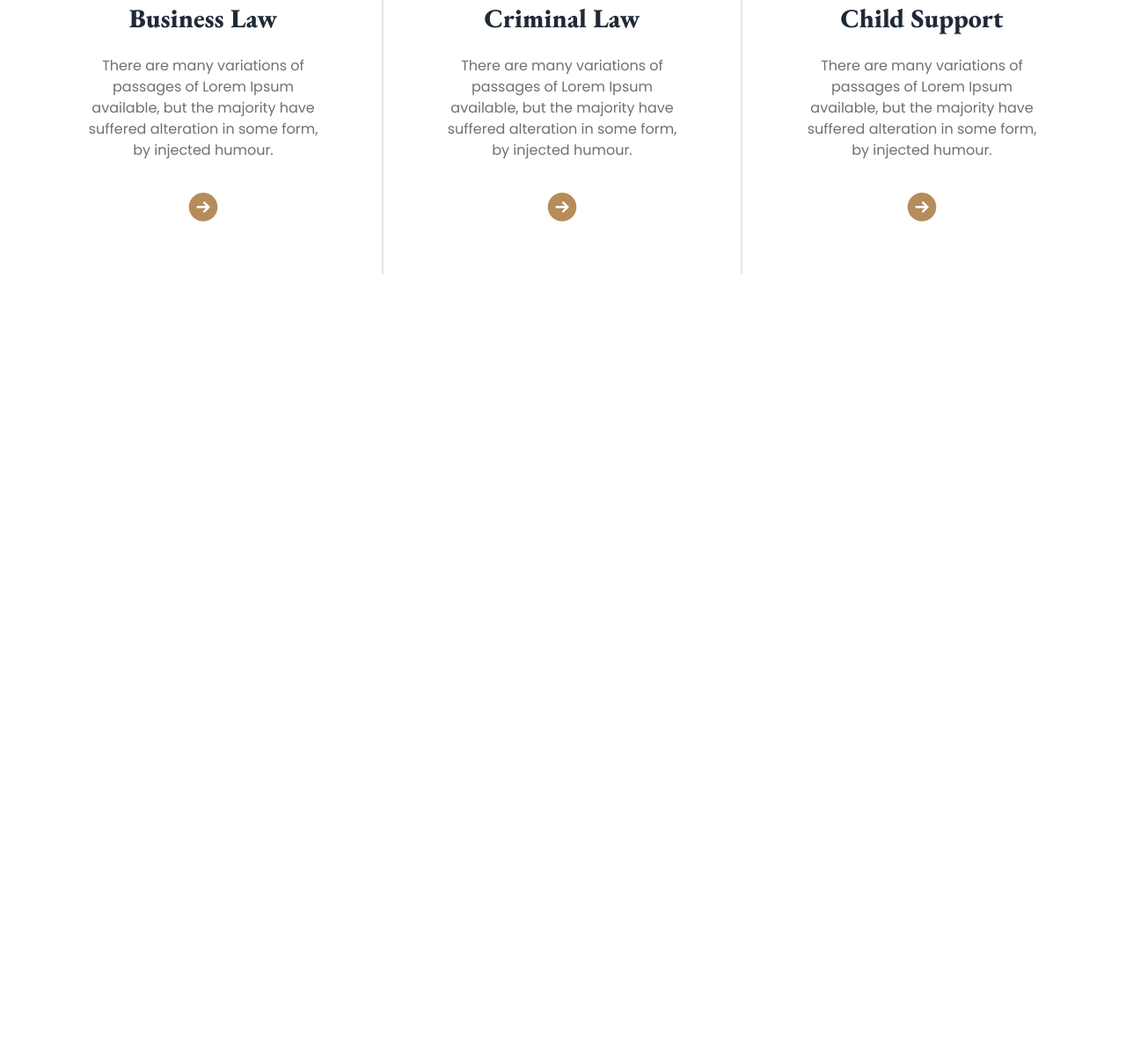
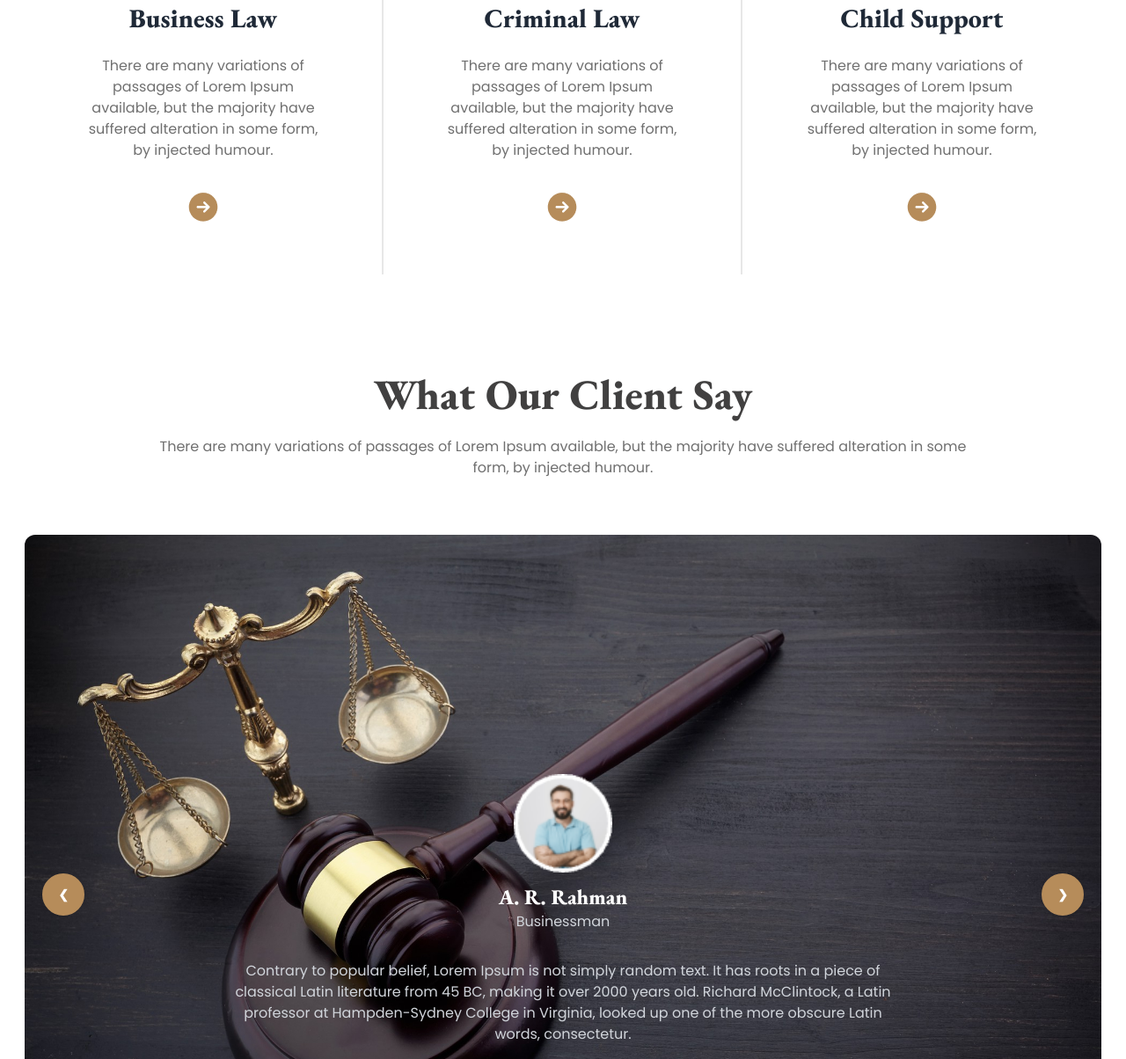
Before and after one commit to omarfaruk-dev/law-firm, a plain HTML site: page index.html in a window 1280 px wide. Shown: the part 1596-2800 px from the top of the page at 88% size. Before the commit the page ends 2020 px from the top, so only its background shows below. Drawn offline with nearby package versions, Linux system fonts and the light colour scheme.

Commit message:
what our client say added

```diff
--- a/index.html
+++ b/index.html
@@ -112,7 +112,7 @@
             <!--  section title details -->
             <h2 class="text-4xl md:text-5xl eb-garamond font-extrabold text-[#414040] text-center mb-6">The Legal
                 Practice Area</h2>
-            <p class="text-[#707070 mb-16 text-center max-w-[75%] mx-auto">There are many variations of passages of
+            <p class="text-[#707070] mb-16 text-center max-w-[75%] mx-auto">There are many variations of passages of
                 Lorem Ipsum available, but the majority have suffered alteration in some form, by injected humour.</p>
             <!-- card container -->
             <div class="grid grid-cols-1 sm:grid-cols-2 lg:grid-cols-3">
@@ -139,8 +139,7 @@
                     </div>
                 </div>
                 <!-- card 3 -->
-                <div
-                    class="pt-14 px-16 py-14 text-center border-2 border-b-[#E7E7E7] border-r-0 border-l-0 border-t-0">
+                <div class="pt-14 px-16 py-14 text-center border-2 border-b-[#E7E7E7] border-r-0 border-l-0 border-t-0">
                     <img class=" mx-auto" src="images/child.png" alt="business">
                     <div>
                         <h3 class="text-3xl eb-garamond font-extrabold mb-6 mt-7">Child Support</h3>
@@ -151,8 +150,7 @@
                 </div>
                 <!-- 2nd row -->
                 <!-- card 1 -->
-                <div
-                class="pt-14 px-16 py-14 text-center border-2 border-b-0 border-r-[#E7E7E7] border-l-0 border-t-0">
+                <div class="pt-14 px-16 py-14 text-center border-2 border-b-0 border-r-[#E7E7E7] border-l-0 border-t-0">
                     <img class=" mx-auto" src="images/business.png" alt="business">
                     <div>
                         <h3 class="text-3xl eb-garamond font-extrabold mb-6 mt-7">Business Law</h3>
@@ -162,8 +160,7 @@
                     </div>
                 </div>
                 <!-- card 2 -->
-            <div
-                class="pt-14 px-16 py-14 text-center border-2 border-b-0 border-r-[#E7E7E7] border-l-0 border-t-0">
+                <div class="pt-14 px-16 py-14 text-center border-2 border-b-0 border-r-[#E7E7E7] border-l-0 border-t-0">
                     <img class=" mx-auto" src="images/criminal.png" alt="business">
                     <div>
                         <h3 class="text-3xl eb-garamond font-extrabold mb-6 mt-7">Criminal Law</h3>
@@ -173,8 +170,7 @@
                     </div>
                 </div>
                 <!-- card 3 -->
-            <div
-                class="pt-14 px-16 py-14 text-center border-2 border-b-0 border-r-0 border-l-0 border-t-0">
+                <div class="pt-14 px-16 py-14 text-center border-2 border-b-0 border-r-0 border-l-0 border-t-0">
                     <img class=" mx-auto" src="images/child.png" alt="business">
                     <div>
                         <h3 class="text-3xl eb-garamond font-extrabold mb-6 mt-7">Child Support</h3>
@@ -185,6 +181,71 @@
                 </div>
             </div>
         </section>
+        <!--  section -->
+        <section class="container mx-auto mb-16 md:mb-20 lg:mb-28 px-5 md:px-7">
+            <!--  section title details -->
+            <h2 class="text-4xl md:text-5xl eb-garamond font-extrabold text-[#414040] text-center mb-6">What Our Client
+                Say</h2>
+            <p class="text-[#707070] mb-16 text-center max-w-[75%] mx-auto">There are many variations of passages of
+                Lorem Ipsum available, but the majority have suffered alteration in some form, by injected humour.</p>
+            <!-- carousel -->
+            <div>
+                <div class="carousel w-full">
+                    <!-- slider 1 -->
+                    <div id="slide1" class="carousel-item relative w-full">
+                        <img src="images/slider-1.jpg" class="w-full rounded-xl" />
+                        <div class="absolute left-5 right-5 top-1/2 flex -translate-y-1/2 transform justify-between">
+                            <a href="#slide3" class="btn btn-circle bg-law-color hover:bg-law-dark border-2 border-law-color text-white">❮</a>
+                            <a href="#slide2" class="btn btn-circle bg-law-color hover:bg-law-dark border-2 border-law-color text-white">❯</a>
+                        </div>
+                        <div class="absolute top-1/3 mx-56 text-center">
+                            <img class="h-28 w-28 mx-auto mb-3" src="images/avatar.png" alt="">
+                            <h3 class="text-2xl text-white eb-garamond font-extrabold">A. R. Rahman</h3>
+                            <h4 class="text-base text-gray-300 mb-8">Businessman</h4>
+                            <p class="text-base text-gray-300">Contrary to popular belief, Lorem Ipsum is not simply
+                                random text. It has roots in a
+                                piece of classical Latin literature from 45 BC, making it over 2000 years old. Richard
+                                McClintock, a Latin professor at Hampden-Sydney College in Virginia, looked up one of
+                                the more obscure Latin words, consectetur.</p>
+                        </div>
+                    </div>
+                    <div id="slide2" class="carousel-item relative w-full">
+                        <img src="images/slider-2.jpg" class="w-full rounded-xl" />
+                        <div class="absolute left-5 right-5 top-1/2 flex -translate-y-1/2 transform justify-between">
+                            <a href="#slide1" class="btn btn-circle bg-law-color hover:bg-law-dark border-2 border-law-color text-white">❮</a>
+                            <a href="#slide3" class="btn btn-circle bg-law-color hover:bg-law-dark border-2 border-law-color text-white">❯</a>
+                        </div>
+                        <div class="absolute top-1/3 mx-56 text-center">
+                            <img class="h-28 w-28 mx-auto mb-3" src="images/avatar.png" alt="">
+                            <h3 class="text-2xl text-white eb-garamond font-extrabold">A. R. Rahman</h3>
+                            <h4 class="text-base text-gray-300 mb-8">Businessman</h4>
+                            <p class="text-base text-gray-300">Contrary to popular belief, Lorem Ipsum is not simply
+                                random text. It has roots in a
+                                piece of classical Latin literature from 45 BC, making it over 2000 years old. Richard
+                                McClintock, a Latin professor at Hampden-Sydney College in Virginia, looked up one of
+                                the more obscure Latin words, consectetur.</p>
+                        </div>
+                    </div>
+                    <div id="slide3" class="carousel-item relative w-full">
+                        <img src="images/slider-3.jpg" class="w-full rounded-xl" />
+                        <div class="absolute left-5 right-5 top-1/2 flex -translate-y-1/2 transform justify-between">
+                            <a href="#slide2" class="btn btn-circle bg-law-color hover:bg-law-dark border-2 border-law-color text-white">❮</a>
+                            <a href="#slide1" class="btn btn-circle bg-law-color hover:bg-law-dark border-2 border-law-color text-white">❯</a>
+                        </div>
+                        <div class="absolute top-1/3 mx-56 text-center">
+                            <img class="h-28 w-28 mx-auto mb-3" src="images/avatar.png" alt="">
+                            <h3 class="text-2xl text-white eb-garamond font-extrabold">A. R. Rahman</h3>
+                            <h4 class="text-base text-gray-300 mb-8">Businessman</h4>
+                            <p class="text-base text-gray-300">Contrary to popular belief, Lorem Ipsum is not simply
+                                random text. It has roots in a
+                                piece of classical Latin literature from 45 BC, making it over 2000 years old. Richard
+                                McClintock, a Latin professor at Hampden-Sydney College in Virginia, looked up one of
+                                the more obscure Latin words, consectetur.</p>
+                        </div>
+                    </div>
+                </div>
+            </div>
+        </section>
     </main>
 </body>
 
```
Also changed, not shown: images/avatar.png (added). Lines whose indentation alone changed are shown as unchanged.
